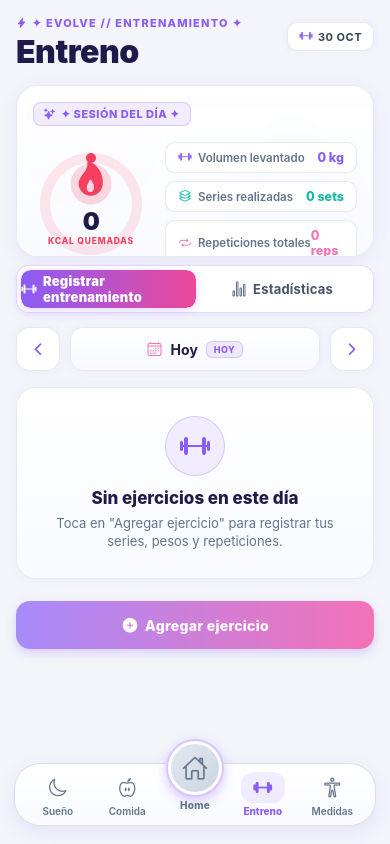
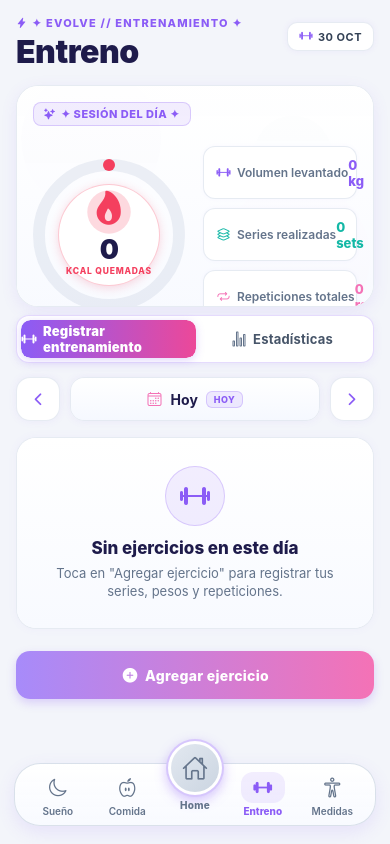
Before and after one commit to Sertic77/Evolve, a React Native app: screen / in a window 390 px wide. Built offline with nearby package versions, Linux system fonts and the light colour scheme.

Commit message:
feat(train): igualar tamano de grafica de registrar entrenamiento con registrar comidas (152px)

```diff
--- a/src/TrainScreen.tsx
+++ b/src/TrainScreen.tsx
@@ -342,8 +342,13 @@ function WorkoutDynamicChart({
   timeRangeDays: number | null;
   onOpenRangePicker: () => void;
 }) {
-  // Altura animada: crece cuando pasa a estadísticas
-  const heightAnim = useRef(new Animated.Value(tab === 0 ? 172 : 288)).current;
+  const WORKOUT_RING_SIZE = 152;
+  const WORKOUT_RING_STROKE = 12;
+  const WORKOUT_RING_R = (WORKOUT_RING_SIZE - WORKOUT_RING_STROKE) / 2;
+  const WORKOUT_RING_CIRC = 2 * Math.PI * WORKOUT_RING_R;
+
+  // Altura animada: crece cuando pasa a estadísticas (222 matching Comidas, 288 en Estadísticas)
+  const heightAnim = useRef(new Animated.Value(tab === 0 ? 222 : 288)).current;
 
   // Animación del fondo (orbes flotantes)
   const floatAnim1 = useRef(new Animated.Value(0)).current;
@@ -362,7 +367,7 @@ function WorkoutDynamicChart({
 
   useEffect(() => {
     Animated.timing(heightAnim, {
-      toValue: tab === 0 ? 172 : 288,
+      toValue: tab === 0 ? 222 : 288,
       duration: 320,
       easing: Easing.out(Easing.cubic),
       useNativeDriver: false,
@@ -820,27 +825,35 @@ function WorkoutDynamicChart({
           )}
         </View>
 
-        {/* MODO 1: GRÁFICA RESUMEN DE SESIÓN DIARIA (KCAL QUEMADAS EN ROJO + LLAMA VIVA EN MOVIMIENTO) */}
+        {/* MODO 1: GRÁFICA RESUMEN DE SESIÓN DIARIA (KCAL QUEMADAS EN ROJO + LLAMA VIVA EN MOVIMIENTO - TAMAÑO MATCH COMIDAS 152px) */}
         {tab === 0 && (
           <View style={styles.dayWorkoutSummaryRow}>
-            {/* Medidor Circular de Calorías Quemadas en Rojo Anime */}
+            {/* Medidor Circular de Calorías Quemadas en Rojo Anime (152px) */}
             <View style={styles.workoutVolRingContainer}>
-              <Svg width={116} height={116} style={{ transform: [{ rotate: '-90deg' }] }}>
-                <Circle cx={58} cy={58} r={46} stroke="rgba(244, 63, 94, 0.12)" strokeWidth={10} fill="none" />
+              <Svg width={WORKOUT_RING_SIZE} height={WORKOUT_RING_SIZE} style={{ transform: [{ rotate: '-90deg' }] }}>
                 <Circle
-                  cx={58}
-                  cy={58}
-                  r={46}
+                  cx={WORKOUT_RING_SIZE / 2}
+                  cy={WORKOUT_RING_SIZE / 2}
+                  r={WORKOUT_RING_R}
+                  stroke="rgba(203, 213, 225, 0.35)"
+                  strokeWidth={WORKOUT_RING_STROKE}
+                  fill="none"
+                />
+                <Circle
+                  cx={WORKOUT_RING_SIZE / 2}
+                  cy={WORKOUT_RING_SIZE / 2}
+                  r={WORKOUT_RING_R}
                   stroke="#F43F5E"
-                  strokeWidth={10}
+                  strokeWidth={WORKOUT_RING_STROKE}
                   fill="none"
-                  strokeDasharray={`${Math.min((dayStats.totalKcal / 450) * 289, 289)} 289`}
+                  strokeDasharray={`${Math.min((dayStats.totalKcal / 500) * WORKOUT_RING_CIRC, WORKOUT_RING_CIRC)} ${WORKOUT_RING_CIRC}`}
                   strokeLinecap="round"
                 />
               </Svg>
               <View style={[StyleSheet.absoluteFill, { alignItems: 'center', justifyContent: 'center' }]}>
+                <View style={styles.workoutRingCenterGlow}>
                   {/* Contenedor de la llamita viva en movimiento constante */}
-                <View style={{ width: 44, height: 42, alignItems: 'center', justifyContent: 'center', marginBottom: 2 }}>
+                  <View style={{ width: 44, height: 38, alignItems: 'center', justifyContent: 'center', marginBottom: 2 }}>
                     {/* Halo resplandeciente animado */}
                     <Animated.View
                       style={[
@@ -872,12 +885,13 @@ function WorkoutDynamicChart({
                   <Text style={styles.workoutKcalUnit}>KCAL QUEMADAS</Text>
                 </View>
               </View>
+            </View>
 
             {/* Métricas laterales en tarjetas pastel */}
-            <View style={{ flex: 1, marginLeft: 16, gap: 8 }}>
+            <View style={{ flex: 1, marginLeft: 18, gap: 9 }}>
               <View style={styles.metricPillCard}>
                 <View style={{ flexDirection: 'row', alignItems: 'center', gap: 6 }}>
-                  <Ionicons name="barbell-outline" size={14} color={C.pastelPurple} />
+                  <Ionicons name="barbell-outline" size={15} color={C.pastelPurple} />
                   <Text style={styles.metricPillLabel}>Volumen levantado</Text>
                 </View>
                 <Text style={styles.metricPillValue}>
@@ -889,7 +903,7 @@ function WorkoutDynamicChart({
 
               <View style={styles.metricPillCard}>
                 <View style={{ flexDirection: 'row', alignItems: 'center', gap: 6 }}>
-                  <Ionicons name="layers-outline" size={14} color={C.pastelMint} />
+                  <Ionicons name="layers-outline" size={15} color={C.pastelMint} />
                   <Text style={styles.metricPillLabel}>Series realizadas</Text>
                 </View>
                 <Text style={[styles.metricPillValue, { color: C.pastelMint }]}>{dayStats.totalSets} sets</Text>
@@ -897,7 +911,7 @@ function WorkoutDynamicChart({
 
               <View style={styles.metricPillCard}>
                 <View style={{ flexDirection: 'row', alignItems: 'center', gap: 6 }}>
-                  <Ionicons name="repeat-outline" size={14} color={C.pastelPink} />
+                  <Ionicons name="repeat-outline" size={15} color={C.pastelPink} />
                   <Text style={styles.metricPillLabel}>Repeticiones totales</Text>
                 </View>
                 <Text style={[styles.metricPillValue, { color: C.pastelPink }]}>{dayStats.totalReps} reps</Text>
@@ -1982,13 +1996,28 @@ const styles = StyleSheet.create({
   dayWorkoutSummaryRow: {
     flexDirection: 'row',
     alignItems: 'center',
-    marginTop: 10,
+    marginTop: 14,
   },
   workoutVolRingContainer: {
-    width: 116,
-    height: 116,
+    width: 152,
+    height: 152,
     alignItems: 'center',
     justifyContent: 'center',
+  },
+  workoutRingCenterGlow: {
+    alignItems: 'center',
+    justifyContent: 'center',
+    width: 102,
+    height: 102,
+    borderRadius: 51,
+    backgroundColor: '#FFFFFF',
+    borderWidth: 1,
+    borderColor: 'rgba(244, 63, 94, 0.28)',
+    shadowColor: '#F43F5E',
+    shadowOpacity: 0.2,
+    shadowRadius: 10,
+    shadowOffset: { width: 0, height: 2 },
+    elevation: 4,
   },
   workoutVolNumber: {
     color: C.text,
@@ -2004,7 +2033,7 @@ const styles = StyleSheet.create({
   },
   workoutKcalNumber: {
     color: C.text,
-    fontSize: 24,
+    fontSize: 27,
     fontWeight: '900',
     letterSpacing: -0.5,
   },
@@ -2016,9 +2045,9 @@ const styles = StyleSheet.create({
   },
   flameHaloGlow: {
     position: 'absolute',
-    width: 34,
-    height: 34,
-    borderRadius: 17,
+    width: 36,
+    height: 36,
+    borderRadius: 18,
     backgroundColor: 'rgba(244, 63, 94, 0.25)',
   },
   metricPillCard: {
@@ -2027,8 +2056,8 @@ const styles = StyleSheet.create({
     alignItems: 'center',
     backgroundColor: '#FFFFFF',
     paddingHorizontal: 12,
-    paddingVertical: 7,
-    borderRadius: 10,
+    paddingVertical: 9.5,
+    borderRadius: 12,
     borderWidth: 1,
     borderColor: C.borderLight,
     shadowColor: C.pastelPurple,
@@ -2038,12 +2067,12 @@ const styles = StyleSheet.create({
   },
   metricPillLabel: {
     color: C.sub,
-    fontSize: 11.5,
+    fontSize: 12,
     fontWeight: '600',
   },
   metricPillValue: {
     color: C.pastelPurple,
-    fontSize: 12.5,
+    fontSize: 13,
     fontWeight: '800',
   },
 
```
Lines whose indentation alone changed are shown as unchanged.
